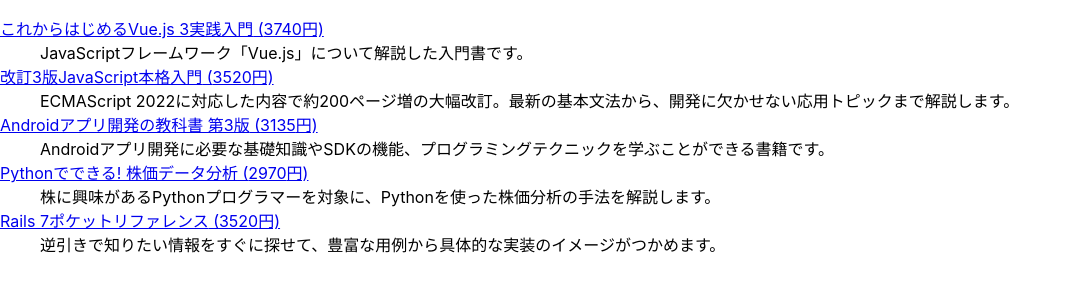
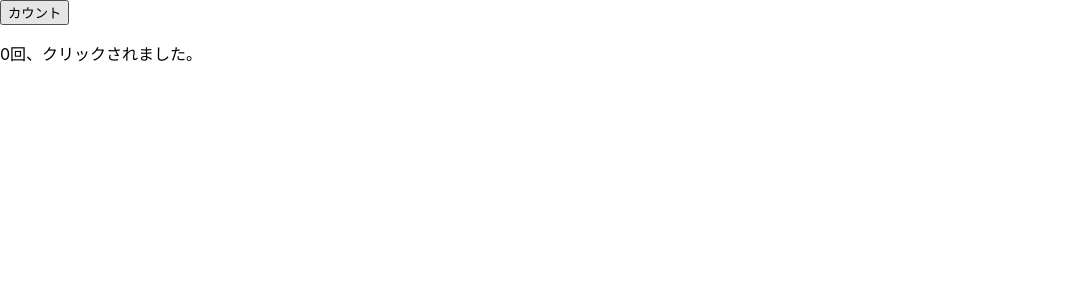
Before and after one commit to nikukyugamer/korekara-hajimeru-react-jissen-nyumon, a React (Create React App) app: page / in a window 1280 px wide. Shown: the top 300 px of the page, without its empty margins (0-1072 px from the left). Built offline with nearby package versions, Linux system fonts and the light colour scheme.

Commit message:
feat: 🎸 3-3-5

```diff
--- /dev/null
+++ b/src/StateBasic.js
@@ -0,0 +1,17 @@
+import { useState } from 'react'
+
+export default function StateBasic({ init }) {
+  const [count, setCount] = useState(init)
+
+  const handleClick = () => {
+    setCount(c => c + 1)
+    setCount(c => c + 1)
+  }
+
+  return (
+    <>
+      <button onClick={handleClick}>カウント</button>
+      <p>{count}回、クリックされました。</p>
+    </>
+  )
+}
--- a/src/index.js
+++ b/src/index.js
@@ -10,6 +10,7 @@
 import StyledPanel from './StyledPanel';
 import TitledPanel from './TitledPanel';
 import ListTemplate from './ListTemplate';
+import StateBasic from './StateBasic';
 
 const root = ReactDOM.createRoot(document.getElementById('root'));
 
@@ -18,20 +19,7 @@
 
 root.render(
   <React.StrictMode>
-    <ListTemplate src={books}>
-      {/* 呼び出し元配下のテンプレートを「テンプレートを返す関数」化する */}
-      {/* レンダープロップス */}
-      {elem => (
-        <>
-          <dt>
-            <a href={`https://wings.msn.to/books/${elem.isbn}/${elem.isbn}.jpg`}>
-              {elem.title} ({elem.price}円)
-            </a>
-          </dt>
-          <dd>{elem.summary}</dd>
-        </>
-      )}
-    </ListTemplate>
+    <StateBasic init={0} />
   </React.StrictMode>
 );
 
```
